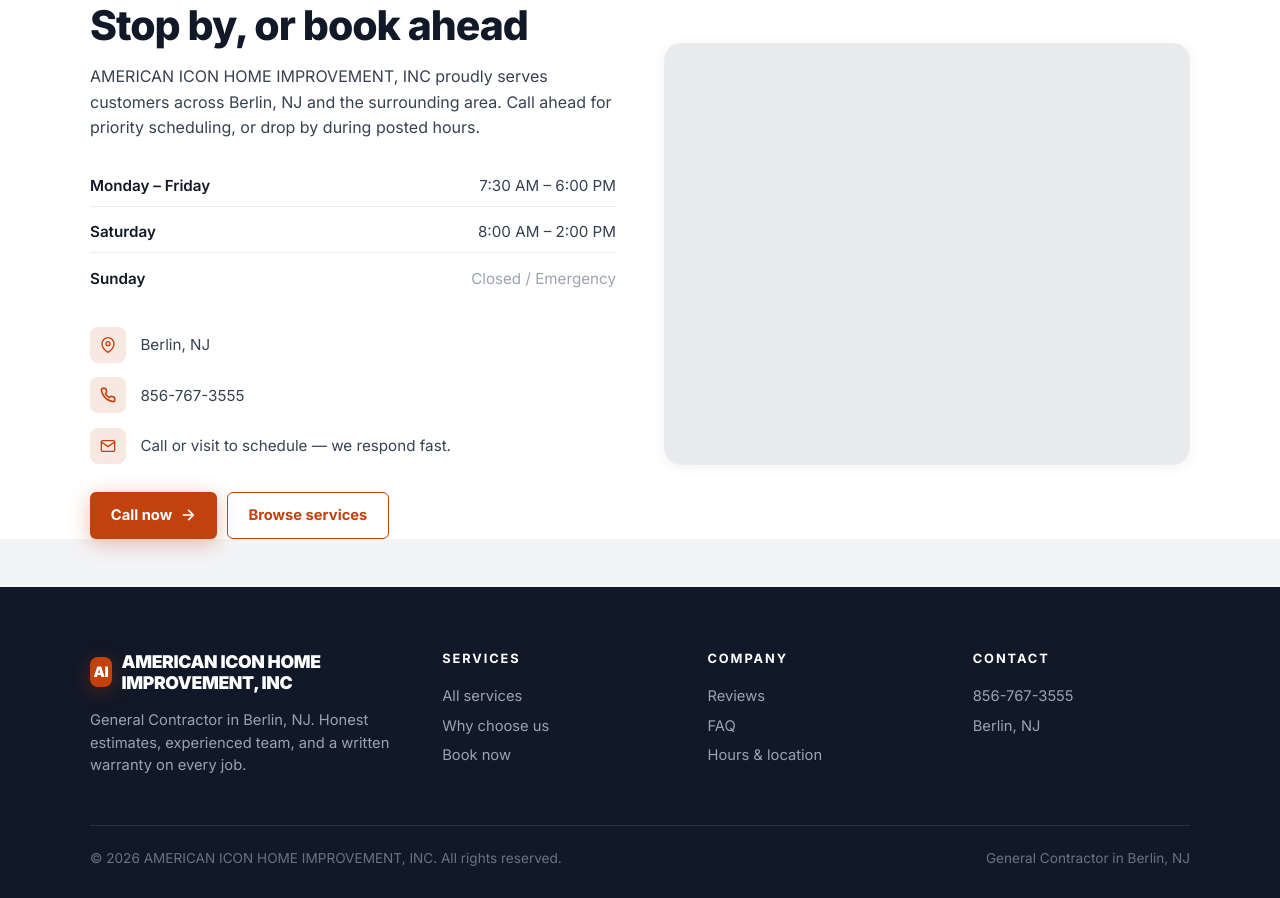
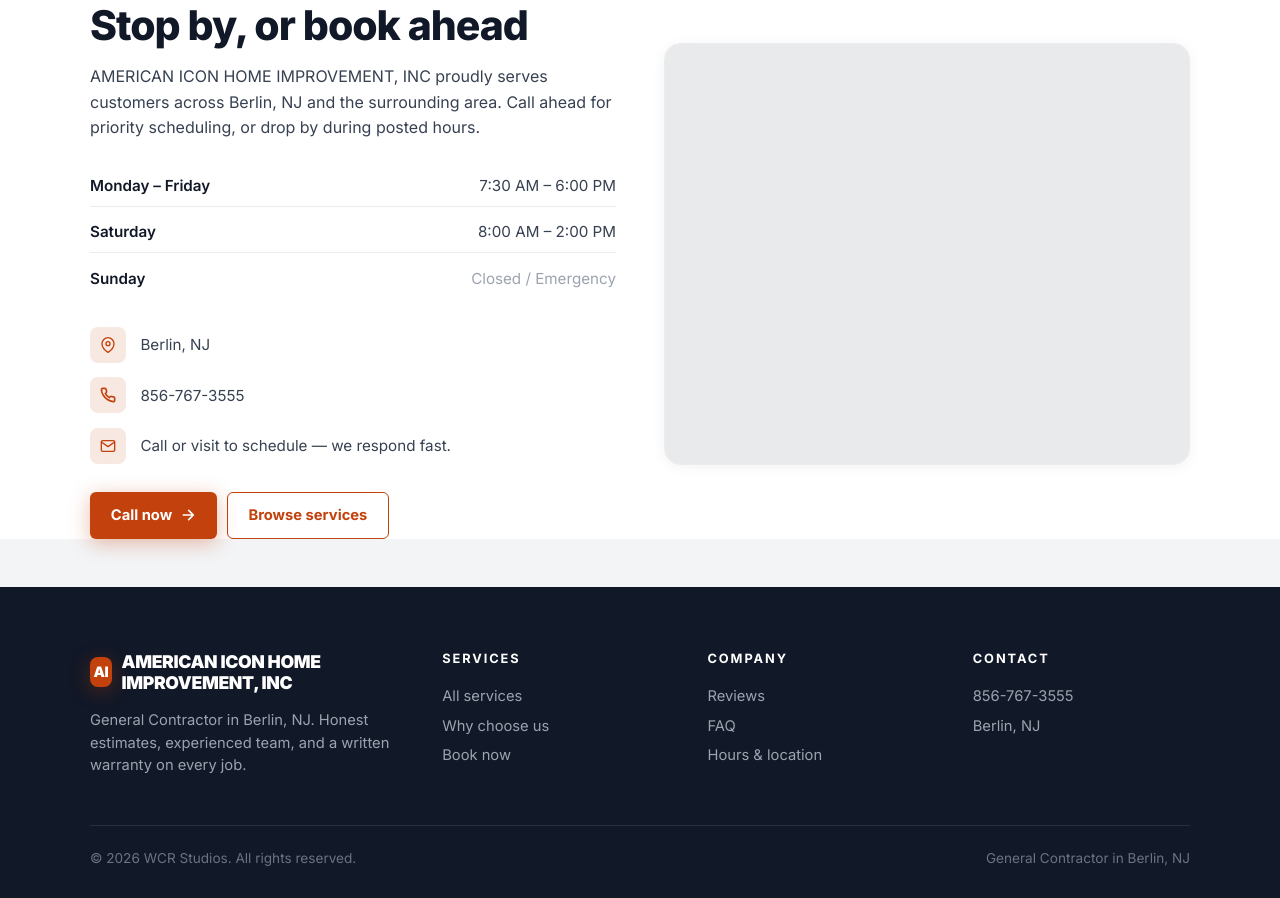
Before and after one commit to Wrenbjor/trades--american-icon-home-improvement-inc, a plain HTML site: page index.html in a window 1280 px wide. Shown: the part 4624-5522 px from the top of the page. Drawn offline with nearby package versions, Linux system fonts and the light colour scheme; no server answers.

Commit message:
Update site

```diff
--- a/index.html
+++ b/index.html
@@ -605,7 +605,7 @@ footer{background:#111827;color:#cbd5d1;padding:4rem 2rem 2rem}
     </div>
   </div>
   <div class="foot-bottom">
-    <div>&copy; 2026 AMERICAN ICON HOME IMPROVEMENT, INC. All rights reserved.</div>
+    <div>&copy; 2026 WCR Studios. All rights reserved.</div>
     <div>General Contractor in Berlin, NJ</div>
   </div>
 </footer>
```
